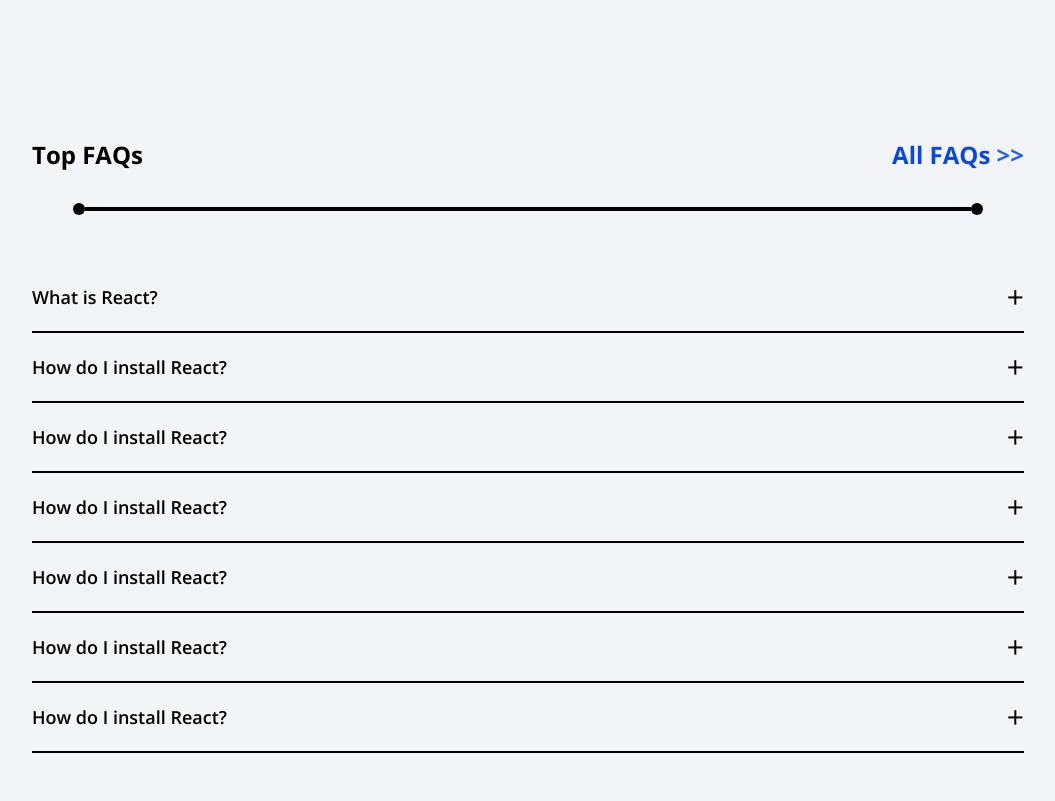
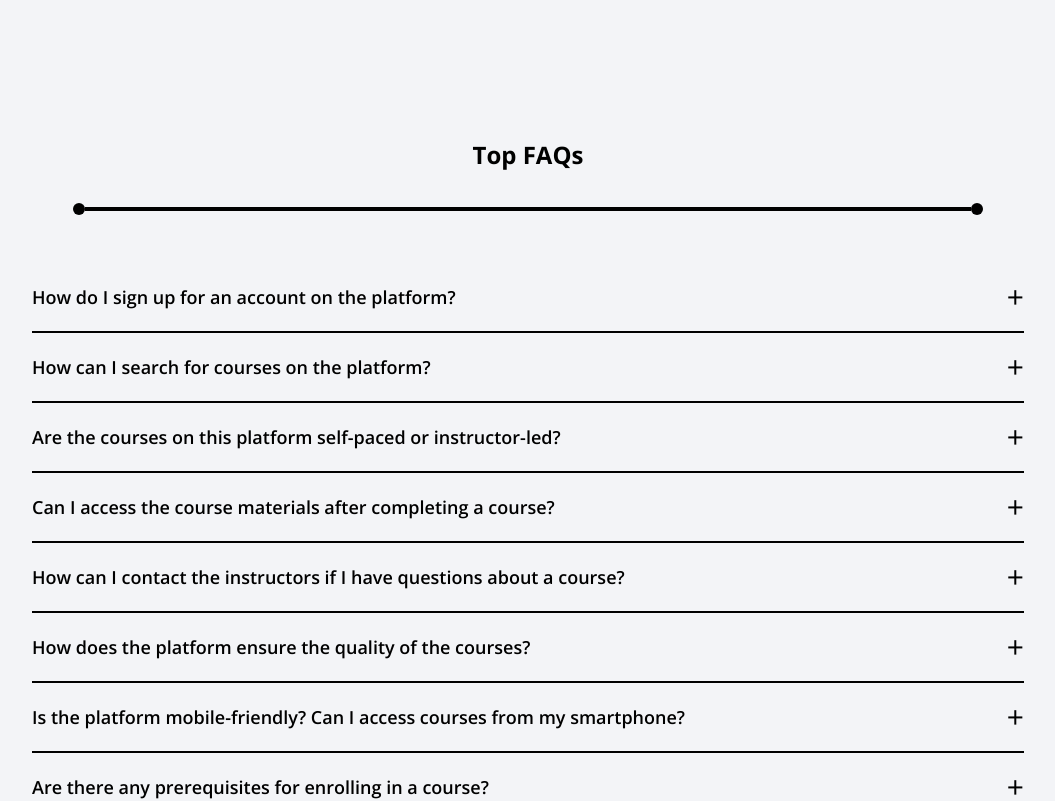
Before and after one commit to FrontEndDevo/NeuraLearnAcademy, a React (Vite) app: page / in a window 1280 px wide. Shown: the part 4120-4921 px from the top of the page, without its empty margins (112-1167 px from the left). Built offline with nearby package versions, Linux system fonts and the light colour scheme; no server answers.

Commit message:
Update FAQ component with additional questions and answers

```diff
--- a/src/components/FaqsQuestions/FaqComponent.jsx
+++ b/src/components/FaqsQuestions/FaqComponent.jsx
@@ -87,47 +87,65 @@ FaqList.propTypes = {
 const FaqComponent = () => {
   const faqs = [
     {
-      question: "What is React?",
-      answer: "React is a JavaScript library for building user interfaces.",
+      question: "How do I sign up for an account on the platform?",
+      answer:
+        "To sign up for an account, click on the 'Sign Up' button on the homepage and fill out the required information, including your name, email address, and password. Once submitted, you'll receive a confirmation email to verify your account.",
     },
     {
-      question: "How do I install React?",
-      answer: "You can install React using npm or yarn.",
+      question: "How can I search for courses on the platform?",
+      answer:
+        "You can search for courses by using the search bar located at the top of the page. Simply enter relevant keywords or topics related to the course you're interested in, and the platform will display matching results.",
     },
     {
-      question: "How do I install React?",
-      answer: "You can install React using npm or yarn.",
+      question:
+        "Are the courses on this platform self-paced or instructor-led?",
+      answer:
+        "The courses on our platform can vary in their delivery format. Some courses are self-paced, allowing you to learn at your own speed, while others may be instructor-led, with scheduled lectures and assignments. The course details page will provide information on the format of each course.",
     },
     {
-      question: "How do I install React?",
-      answer: "You can install React using npm or yarn.",
+      question: "Can I access the course materials after completing a course?",
+      answer:
+        "Yes, once you complete a course, you will still have access to the course materials, including videos, lecture notes, and any additional resources, so you can review them at any time.",
     },
     {
-      question: "How do I install React?",
-      answer: "You can install React using npm or yarn.",
+      question:
+        "How can I contact the instructors if I have questions about a course?",
+      answer:
+        "Each course has a discussion forum or a dedicated messaging system where you can communicate with the instructors. You can post your questions there, and the instructors will respond to you.",
     },
     {
-      question: "How do I install React?",
-      answer: "You can install React using npm or yarn.",
+      question: "How does the platform ensure the quality of the courses?",
+      answer:
+        "We have a rigorous course review process in place. Our team evaluates courses based on various factors such as instructor expertise, course content, teaching methodology, and student feedback. This helps us maintain high-quality standards.",
     },
     {
-      question: "How do I install React?",
-      answer: "You can install React using npm or yarn.",
+      question:
+        "Is the platform mobile-friendly? Can I access courses from my smartphone?",
+      answer:
+        "Yes, our platform is designed to be responsive and mobile-friendly. You can access and take courses from your smartphone or tablet using our mobile app or by accessing our website through your device's web browser.",
     },
-    // Add more FAQs as needed
+    {
+      question: "Are there any prerequisites for enrolling in a course?",
+      answer:
+        "Prerequisites vary depending on the course. Some courses may require prior knowledge or experience in a particular subject area, while others may be suitable for beginners. Course descriptions will outline any prerequisites, if applicable.",
+    },
+    {
+      question: "Can I receive a certificate upon completing a course?",
+      answer:
+        "Yes, upon successfully completing a course, you will receive a certificate of completion. This certificate can be downloaded or shared directly from your profile. Certificates are a great way to showcase your skills and accomplishments to potential employers or educational institutions.",
+    },
+    {
+      question: "Is there a refund policy if I'm not satisfied with a course?",
+      answer:
+        "We have a refund policy in place. If you are not satisfied with a course, you can request a refund within a specified period of time, typically within 30 days of purchase. More details about our refund policy can be found in our terms and conditions.",
+    },
   ];
 
   return (
     <div className="min-h-screen pt-3 pb-10 text-black">
       <div className="max-w-screen-lg p-4 mx-auto md:mt-12">
-        <div className="relative flex items-center justify-between mb-8">
+        <div className="relative flex items-center justify-center mb-8">
           <h2 className="text-2xl font-bold text-black">Top FAQs</h2>
-          <Link
-            to="/all-faqs"
-            className="text-2xl font-bold duration-200 text-primary-500 hover:text-primary-700"
-          >
-            All FAQs <ArrowRightIcon />
-          </Link>
         </div>
 
         <div className="relative flex items-center justify-between flex-grow w-11/12 mt-0 mb-12 ml-auto mr-auto">
```
